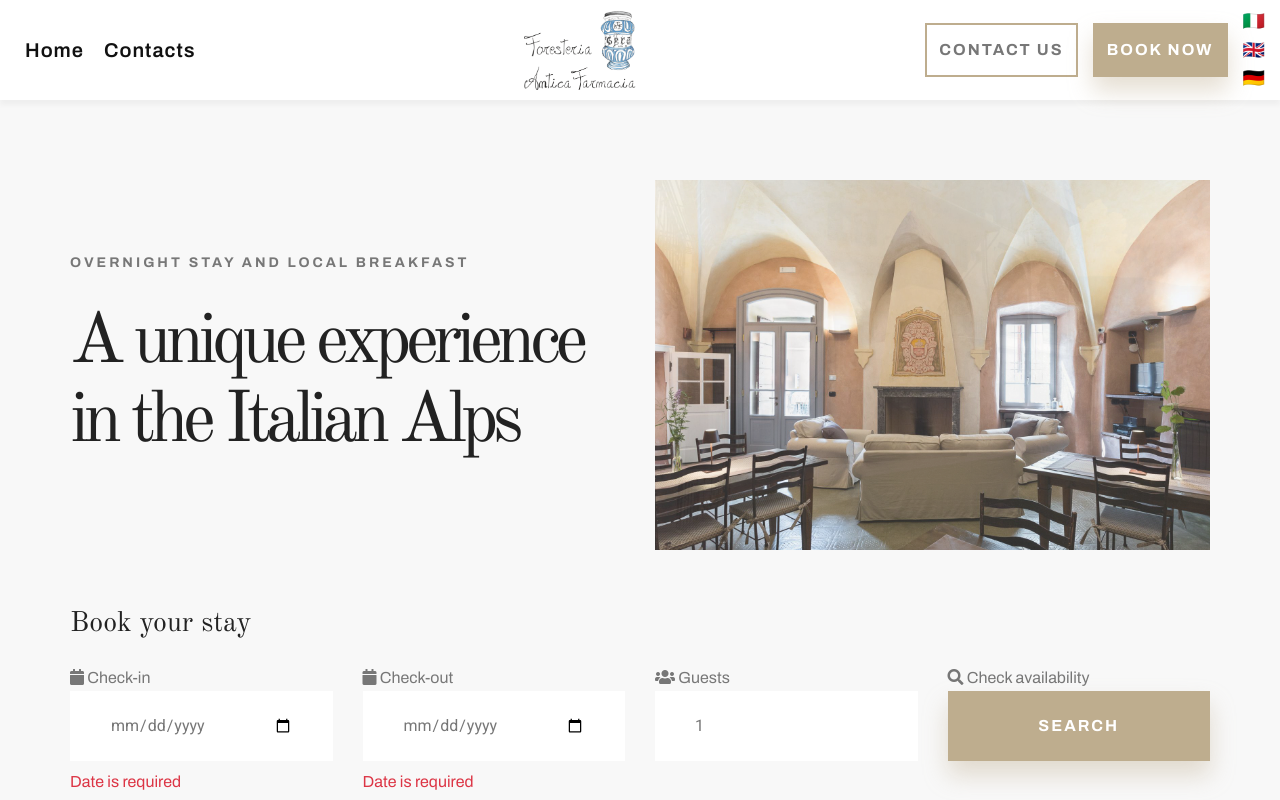
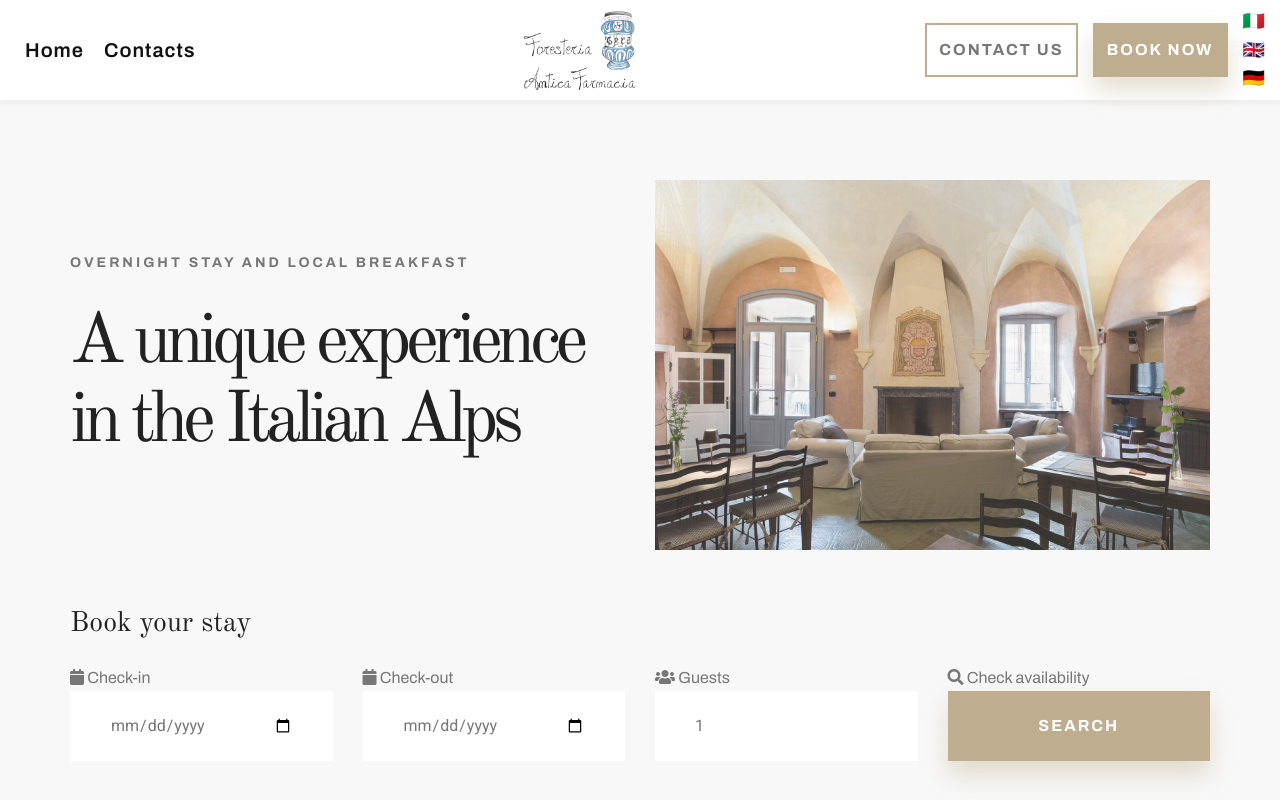
Before and after one commit to lparolari/anticafarmacia, a React (Create React App) app: page / in a window 1280 px wide. Shown: the top 800 px of the page. Built offline with nearby package versions, Linux system fonts and the light colour scheme.

Commit message:
fix: show error when touched

```diff
--- a/src/components/BookingWidget.js
+++ b/src/components/BookingWidget.js
@@ -10,6 +10,8 @@ const BookingWidget = () => {
     numberPeople: 1,
     numberRooms: 1,
   })
+
+  const [touched, setTouched] = useState({})
 
   const [errors, setErrors] = useState({})
 
@@ -44,6 +46,12 @@ const BookingWidget = () => {
   }, [formData, t])
 
   const handleSubmit = () => {
+    setTouched({
+      checkin: true,
+      checkout: true,
+      numberPeople: true,
+    })
+
     if (validateForm()) {
       const baseUrl =
         'https://www.bed-and-breakfast.it/it/lombardia/foresteria-antica-farmacia-cedegolo/66833'
@@ -84,7 +92,9 @@ const BookingWidget = () => {
             }
           />
         </label>
-        {errors.checkin && <div className="text-danger">{errors.checkin}</div>}
+        {errors.checkin && touched?.checkin && (
+          <div className="text-danger">{errors.checkin}</div>
+        )}
       </div>
       <div className="col-md-3 mb-10">
         <label htmlFor="checkOut" style={{ width: '100%' }}>
@@ -104,7 +114,7 @@ const BookingWidget = () => {
             }
           />
         </label>
-        {errors.checkout && (
+        {errors.checkout && touched?.checkout && (
           <div className="text-danger">{errors.checkout}</div>
         )}
       </div>
@@ -118,13 +128,12 @@ const BookingWidget = () => {
             max="20"
             style={{ backgroundColor: 'white' }}
             value={formData.numberPeople}
-            // readOnly
             onChange={(e) =>
               setFormData({ ...formData, numberPeople: e.target.value })
             }
           />
         </label>
-        {errors.numberPeople && (
+        {errors.numberPeople && touched?.numberPeople && (
           <div className="text-danger">{errors.numberPeople}</div>
         )}
       </div>
```
